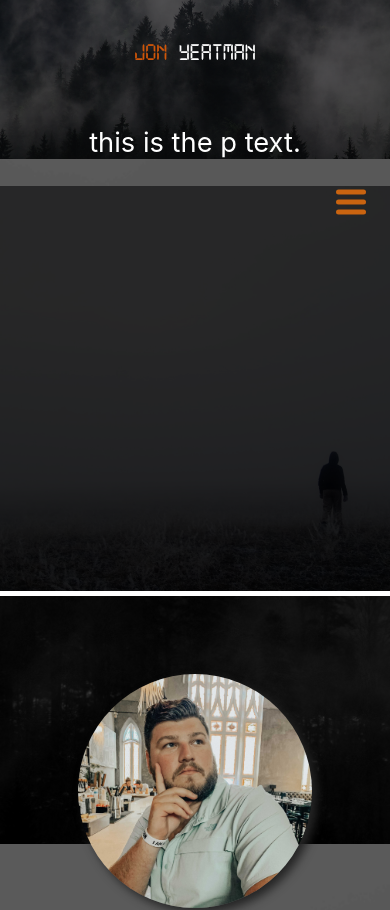
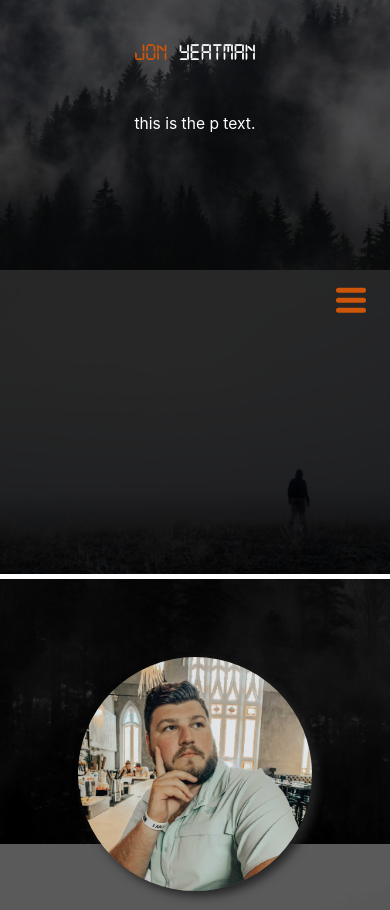
Before and after one commit to Yeatman51/data-analyst-portfolio, a React (Create React App) app in the folder client/: page / in a window 390 px wide. Shown: the top 910 px of the page. Built offline with nearby package versions, Linux system fonts and the light colour scheme.

Commit message:
Mobile layout and images

```diff
--- a/client/src/assets/scss/components/_form.scss
+++ b/client/src/assets/scss/components/_form.scss
@@ -3,10 +3,12 @@
     flex-direction: column;
     align-content: center;
     align-items: center;
+    min-height: 70vh;
 }
 
 .contact-form {
     max-width: 85vw;
+    min-height: 50vw;
     display: flex;
     flex-direction: column;
     justify-content: center;
@@ -40,6 +42,10 @@ label {
     margin: 0.5vw auto 1vw auto;
     padding: 1vw 1.3vw 1vw 1.3vw;
     min-width: 85%;
+}
+
+.contact-form-message {
+   min-height: 15vw;
 }
 
 .contact-form-name:hover,
--- a/client/src/assets/scss/components/_header.scss
+++ b/client/src/assets/scss/components/_header.scss
@@ -3,7 +3,7 @@
    width: 100%;
    // height: 48vh;
    /* background-image: inherit; */
-   background-attachment: fixed;
+   // background-attachment: fixed;
    background-repeat: no-repeat;
    background-position: center;
    background-size: cover;
@@ -28,7 +28,11 @@
 
 @media screen and (max-width: 900px) {
 
+   .header-background {
+      min-height: 32vh;
+   }
+
   .header-paragraph {
-   font-size: 7vw;
+   font-size: 4vw;
 }
 }
--- a/client/src/assets/scss/components/_navbarhome.scss
+++ b/client/src/assets/scss/components/_navbarhome.scss
@@ -78,12 +78,13 @@
     .icon-burger-home {
         display: block;
         z-index: 2;
-        position: relative;
+        position: absolute;
         float: right;
-        margin-top: 4vw;
+      //   margin-top: 4vw;
+        min-height: 33vh;
 
         .line {
-            background-color: var(--org);
+            background-color: $orange;
         }
     }
 
--- a/client/src/assets/scss/layouts/_home.scss
+++ b/client/src/assets/scss/layouts/_home.scss
@@ -4,7 +4,7 @@
    width: 100%;
    height: 48vh;
    /* background-image: inherit; */
-   background-attachment: fixed;
+   // background-attachment: fixed;
    background-repeat: no-repeat;
    background-position: center;
    background-size: cover;
@@ -103,6 +103,10 @@
 }
 
 @media screen and (max-width: 900px) {
+   .home-top-banner {
+      background-position: bottom;
+      height: 36vh;
+   }
   .cont-profile-pic {
     margin: 20vw 0 0 0;
   }
--- a/client/src/assets/scss/main.css
+++ b/client/src/assets/scss/main.css
@@ -38,7 +38,6 @@ body {
   border: none;
   width: 100%;
   /* background-image: inherit; */
-  background-attachment: fixed;
   background-repeat: no-repeat;
   background-position: center;
   background-size: cover;
@@ -62,8 +61,12 @@ body {
 }
 
 @media screen and (max-width: 900px) {
+  .header-background {
+    min-height: 32vh;
+  }
+
   .header-paragraph {
-    font-size: 7vw;
+    font-size: 4vw;
   }
 }
 /* Footer */
@@ -385,12 +388,12 @@ footer {
   .icon-burger-home {
     display: block;
     z-index: 2;
-    position: relative;
+    position: absolute;
     float: right;
-    margin-top: 4vw;
+    min-height: 33vh;
   }
   .icon-burger-home .line {
-    background-color: var(--org);
+    background-color: #CF5609;
   }
 
   .mobile-links-home {
@@ -492,10 +495,12 @@ footer {
   flex-direction: column;
   align-content: center;
   align-items: center;
+  min-height: 70vh;
 }
 
 .contact-form {
   max-width: 85vw;
+  min-height: 50vw;
   display: flex;
   flex-direction: column;
   justify-content: center;
@@ -528,6 +533,10 @@ label {
   margin: 0.5vw auto 1vw auto;
   padding: 1vw 1.3vw 1vw 1.3vw;
   min-width: 85%;
+}
+
+.contact-form-message {
+  min-height: 15vw;
 }
 
 .contact-form-name:hover,
@@ -621,7 +630,6 @@ label {
   width: 100%;
   height: 48vh;
   /* background-image: inherit; */
-  background-attachment: fixed;
   background-repeat: no-repeat;
   background-position: center;
   background-size: cover;
@@ -718,6 +726,11 @@ label {
 }
 
 @media screen and (max-width: 900px) {
+  .home-top-banner {
+    background-position: bottom;
+    height: 36vh;
+  }
+
   .cont-profile-pic {
     margin: 20vw 0 0 0;
   }
```
Also changed, not shown: 1 other file (tests, documents, lock files or other folders).
